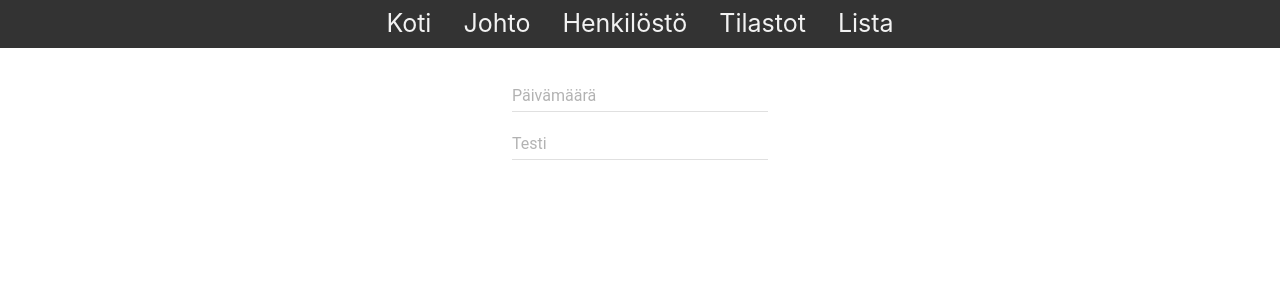
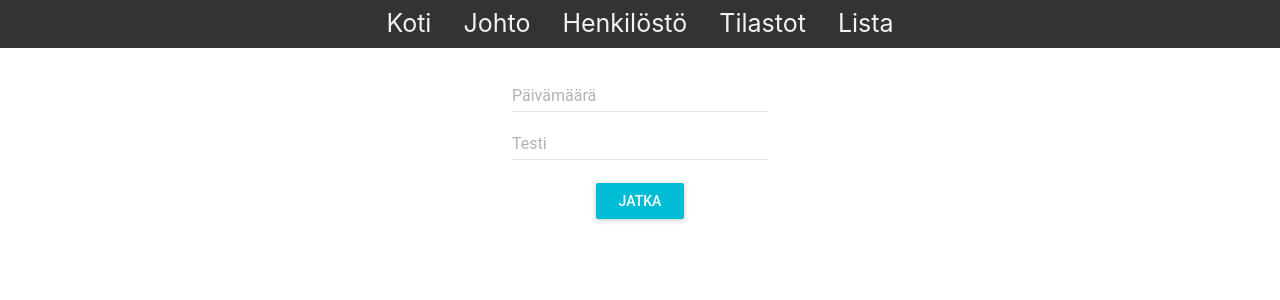
Before and after one commit to DanielBoije/Final-Project-client, a React (Create React App) app: page /lomake in a window 1280 px wide. Shown: the top 300 px of the page. Built offline with nearby package versions, Linux system fonts and the light colour scheme.

Commit message:
henkilölomake jatkettu

```diff
--- a/src/komponentit/LomakeTiedot.js
+++ b/src/komponentit/LomakeTiedot.js
@@ -2,6 +2,7 @@ import React, { Component } from 'react';
 import MuiThemeProvider from "material-ui/styles/MuiThemeProvider";
 import TextField from "material-ui/TextField"
 import DatePicker from "material-ui/DatePicker";
+import RaisedButton from "material-ui/RaisedButton"
 
 class LomakeTiedot extends Component {
     continue = e => {
@@ -17,11 +18,29 @@ class LomakeTiedot extends Component {
             <MuiThemeProvider>
                 <React.Fragment>
                     <br></br>
-                    <DatePicker hintText="Päivämäärä" selected={selectedDate} onChange={handleDateChange} defaultValue={values.pvm}/>
-                    <TextField hintText="Testi" onChange={handleChange("viesti")}/><br></br>
+                    <DatePicker
+                    hintText="Päivämäärä"
+                    selected={selectedDate}
+                    onChange={handleDateChange}
+                    defaultValue={values.pvm}/>
+                    <TextField
+                    hintText="Testi"
+                    onChange={handleChange("viesti")}/>
+                    <br></br>
+                    <RaisedButton
+                    label="Jatka"
+                    primary={true}
+                    style={styles.button}
+                    onClick={this.continue}
+                    />
                 </React.Fragment>
             </MuiThemeProvider>
         );
+    }
+}
+const styles = {
+    button: {
+        margin: 15
     }
 }
 
--- a/src/komponentit/reitit/Lomake.js
+++ b/src/komponentit/reitit/Lomake.js
@@ -28,11 +28,6 @@ class Lomake extends Component {
         })
     }
 
-    // handleDateChange = (event, date) => {
-    //     console.log(date)
-    //     this.setState({ pvm: date})
-    // }
-
     //lomakekentän muutokset
     handleChange = input => e => {
         console.log(e.target.value)
@@ -47,7 +42,7 @@ class Lomake extends Component {
             case 1:
                 return (
                     <LomakeTiedot
-                        nextstep={this.nextStep}
+                        nextStep={this.nextStep}
                         handleChange={this.handleChange}
                         values={values}
                     />
```
